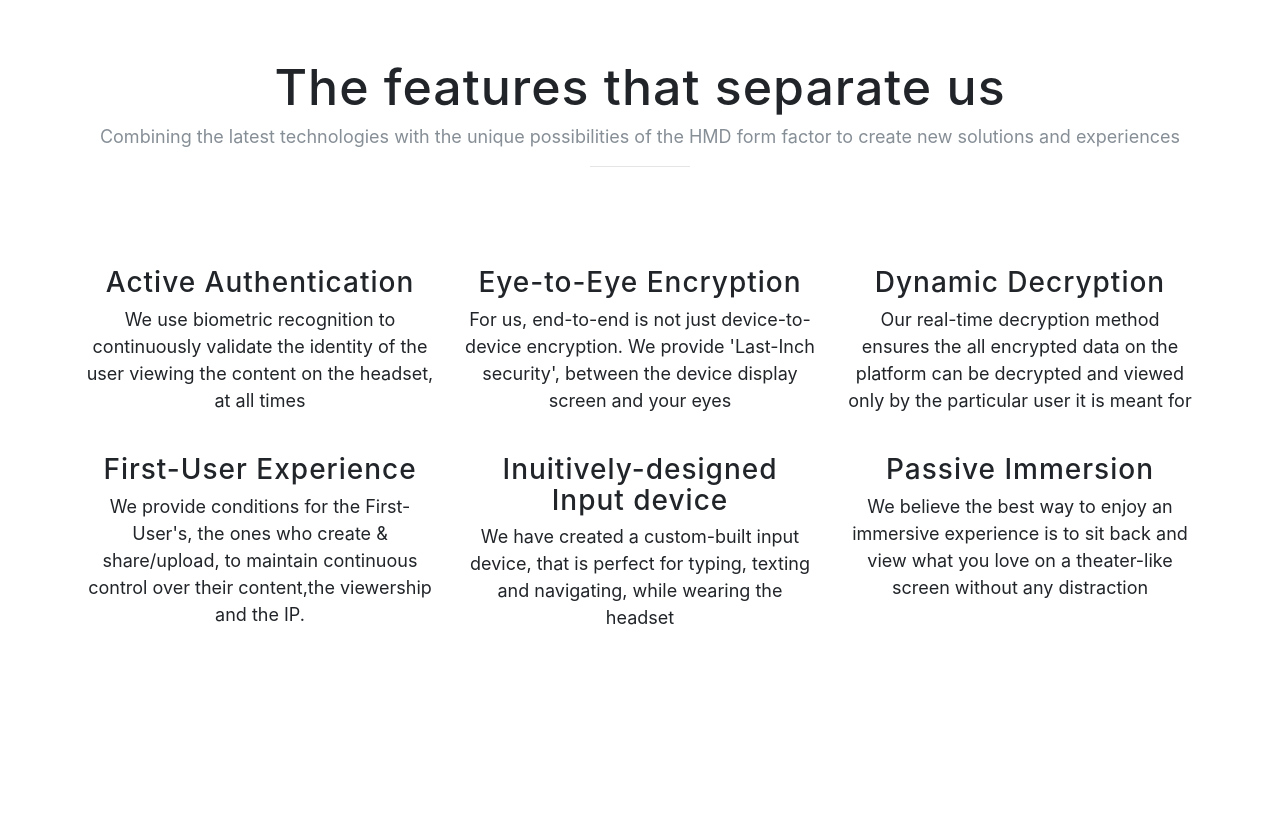
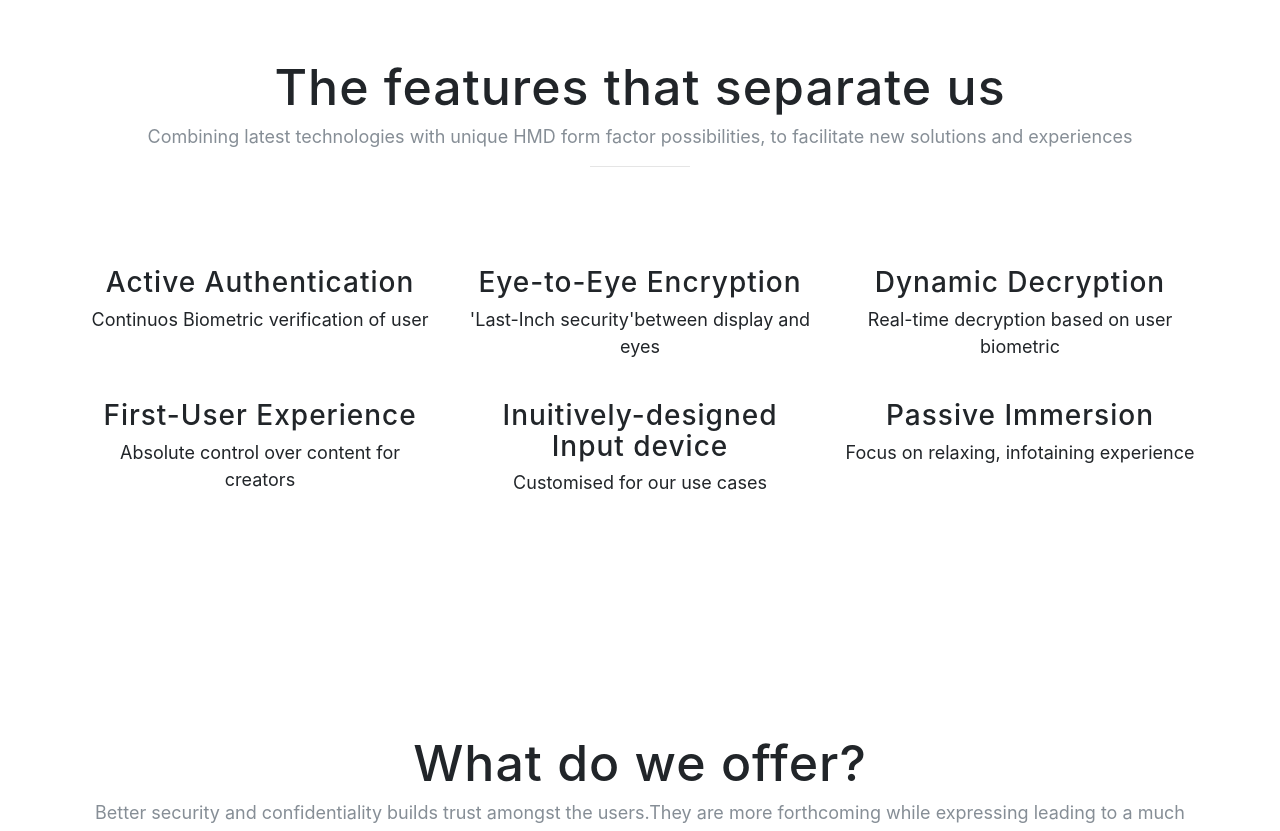
Before and after one commit to kontiki-innovation-labs/kontiki-innovation-labs.github.io, a website with bundled scripts: page index.html in a window 1280 px wide. Shown: the part 840-1671 px from the top of the page. Built offline with nearby package versions, Linux system fonts and the light colour scheme; a web font is replaced by a local one.

Commit message:
Update index.html

```diff
--- a/index.html
+++ b/index.html
@@ -61,7 +61,8 @@
         <div class="row h-100">
           <div class="col-lg-7 my-auto">
             <div class="header-content mx-auto">
-              <h2 class="mb-5">Building an IRIS-recog HMD that offers the world's first TRULY personal computing experience</h2>
+              <h2 class="mb-5">Creating world’s most confidential content-sharing platform based on proprietary identity-bound HMDs
+</h2>
                <!-- <a href="#What" class="btn btn-outline btn-xl js-scroll-trigger">I want to know more!</a> -->
             </div>
           </div>
@@ -88,7 +89,7 @@
       <div class="container">
         <div class="section-heading text-center">
           <h2>The features that separate us </h2>
-          <p class="text-muted">Combining the latest technologies with the unique possibilities of the HMD form factor to create new solutions and experiences</p>
+          <p class="text-muted">Combining latest technologies with unique HMD form factor possibilities, to facilitate new solutions and experiences</p>
           <hr>
         </div>
 	      <div class="row">
@@ -97,19 +98,19 @@
 					    <!--<img class="rounded-circle img-fluid d-block mx-auto" src="http://placehold.it/150x150" alt="">-->
 					    <h3>Active Authentication
 					    </h3>
-					    <p>We use biometric recognition to continuously validate the identity of the user viewing the content on the headset, at all times</p>
+					    <p>Continuos Biometric verification of user</p>
 				    </div>
 				    <div class="col-lg-4 col-sm-6 text-center mb-4">
 					    <!--<img class="rounded-circle img-fluid d-block mx-auto" src="http://placehold.it/150x150" alt="">-->
 					    <h3>Eye-to-Eye Encryption
 					    </h3>
-					    <p>For us, end-to-end is not just device-to-device encryption. We provide 'Last-Inch security', between the device display screen and your eyes </p>
+					    <p>'Last-Inch security'between display and eyes </p>
 				    </div>
 		      		   <div class="col-lg-4 col-sm-6 text-center mb-4">
 					    <!--<img class="rounded-circle img-fluid d-block mx-auto" src="http://placehold.it/150x150" alt="">-->
 					    <h3>Dynamic Decryption
 					    </h3>
-					    <p>Our real-time decryption method ensures the all encrypted data on the platform can be decrypted and viewed only by the particular user it is meant for</p>
+					    <p>Real-time decryption based on user biometric</p>
 				    </div>
 	      </div>
 		      <div class="row">
@@ -118,21 +119,21 @@
 					    <!--<img class="rounded-circle img-fluid d-block mx-auto" src="http://placehold.it/150x150" alt="">-->
 					    <h3>First-User Experience
 					    </h3>
-					    <p>We provide conditions for the First-User's, the ones who create & share/upload, to maintain continuous control over their content,the viewership and the IP.    </p>
+					    <p>Absolute control over content for creators</p>
 				    </div>
 
 			      	     <div class="col-lg-4 col-sm-6 text-center mb-4">
 					    <!--<img class="rounded-circle img-fluid d-block mx-auto" src="http://placehold.it/150x150" alt="">-->
 					    <h3>Inuitively-designed Input device
 					    </h3>
-					    <p>We have created a custom-built input device, that is perfect for typing, texting and navigating, while wearing the headset</p>
+					    <p>Customised for our use cases</p>
 				    </div>
 
 		  		    <div class="col-lg-4 col-sm-6 text-center mb-4">
 					    <!--<img class="rounded-circle img-fluid d-block mx-auto" src="http://placehold.it/150x150" alt="">-->
 					    <h3>Passive Immersion
 					    </h3>
-					    <p>We believe the best way to enjoy an immersive experience is to sit back and view what you love on a theater-like screen without any distraction</p>
+					    <p>Focus on relaxing, infotaining experience</p>
 				    </div>
 			    </div>
          </div>
```
